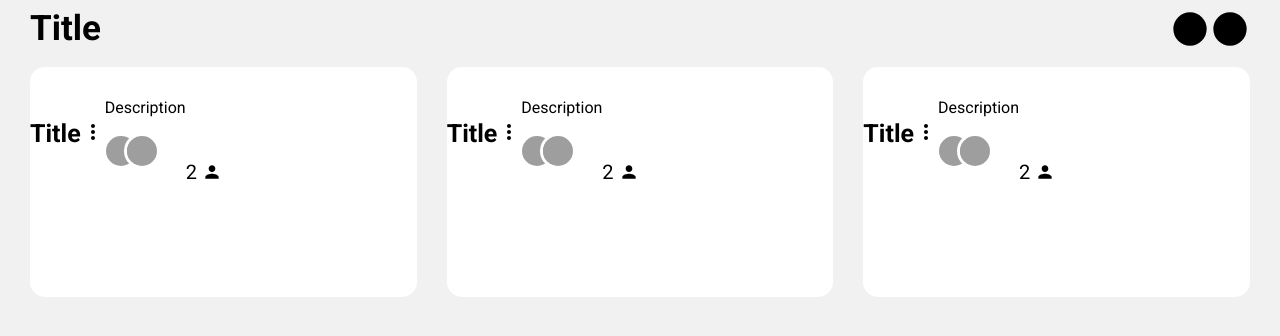
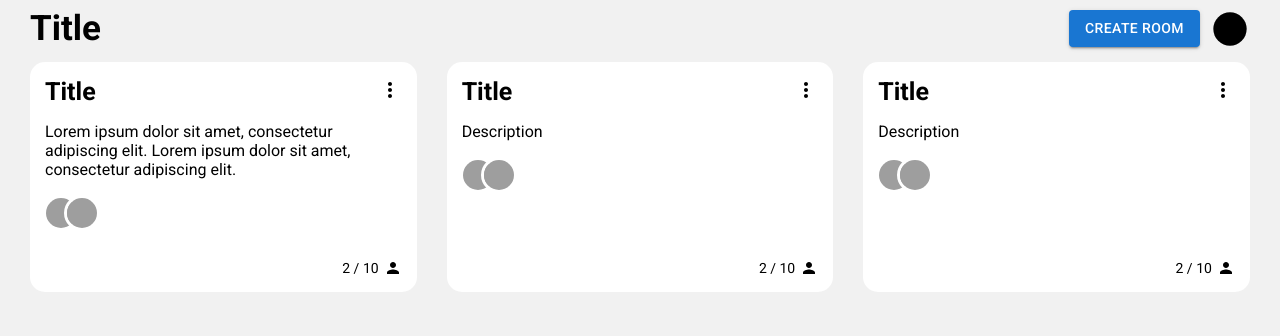
Before and after one commit to gurland/int20h-videoapp, a React (Create React App) app in the folder frontend_service/: page / in a window 1280 px wide. Shown: the top 336 px of the page. Built offline with nearby package versions, Linux system fonts and the light colour scheme; grey boxes are pictures that could not be loaded.

Commit message:
update layout for homepage

```diff
--- a/frontend_service/src/App.scss
+++ b/frontend_service/src/App.scss
@@ -14,8 +14,12 @@ body {
     }
     .app-content {
       height: calc(100% - 60px);
-      padding: 10px 30px 30px 30px;
+      padding: 5px 30px 30px 30px;
+      transition: padding .2s ease-in-out;
 
+      @media screen and (max-width: 991px) {
+        padding: 5px 15px 15px 15px;
+      }
     }
   }
 
--- a/frontend_service/src/components/header/Header.scss
+++ b/frontend_service/src/components/header/Header.scss
@@ -4,6 +4,9 @@
   align-items: center;
   padding: 0 30px;
 
+  @media screen and (max-width: 991px) {
+    padding: 0 15px;
+  }
   .group {
     display: flex;
     align-items: center;
@@ -11,9 +14,13 @@
     h1 {
       margin: 0;
       font-size: 35px;
+
+      @media screen and (max-width: 667px) {
+        display: none;
+      }
     }
-    .MuiSvgIcon-root {
-      padding: auto;
+    .MuiButton-root {
+      margin-right: 10px;
     }
   }
 }
--- a/frontend_service/src/components/header/Header.tsx
+++ b/frontend_service/src/components/header/Header.tsx
@@ -1,6 +1,7 @@
 import React from 'react';
 import './Header.scss';
 import Brightness1Icon from '@mui/icons-material/Brightness1';
+import Button from '@mui/material/Button';
 
 function Header() {
     return (
@@ -9,7 +10,7 @@ function Header() {
                 <h1>Title</h1>
             </div>
             <div className="group">
-                <Brightness1Icon sx={{ fontSize: 40 }} />
+                <Button variant="contained">Create room</Button>
                 <Brightness1Icon sx={{ fontSize: 40 }} />
             </div>
         </div>
--- a/frontend_service/src/pages/homepage/Homepage.scss
+++ b/frontend_service/src/pages/homepage/Homepage.scss
@@ -1,27 +1,38 @@
+
+.cards-wrap {
+  display: flex;
+  margin: 0 -15px;
+  flex-wrap: wrap;
+  transition: margin .2s ease-in-out;
+
+  @media screen and (max-width: 991px) {
+    margin: 0 -7.5px;
+  }
+  .room-card {
+    width: 33.33%;
+    transition: width .2s ease-in-out;
+
+    @media screen and (max-width: 991px) {
+      width: 50%;
+    }
+    @media screen and (max-width: 667px) {
+      width: 100%;
+    }
 
     .card-wrap {
-  display: flex;
-  margin: 0 -15px;
-  // flex-wrap: wrap;
-
-  .room-card {
       background: white;
       display: flex;
       flex-direction: column;
       border-radius: 15px;
       padding: 15px;
-    margin: 0 15px;
-    width: 33%;
-    min-height: 200px;
+      margin: 0 15px 30px;
+      height: 200px;
       cursor: pointer;
       transition: box-shadow .2s ease-in-out;
 
-    // @include for_breakpoint(tablet) {
-    //   width: 50%;
-    // }
-    // @include for_breakpoint(mobile) {
-    //   width: 100%;
-    // }
+      @media screen and (max-width: 991px) {
+        margin: 0 7.5px 15px;
+      }
       &:hover {
         box-shadow: rgba(149, 157, 165, 0.2) 0px 8px 24px;
       }
@@ -37,7 +48,11 @@
       }
       .content {
         .description {
-
+          // overflow: hidden;
+          // white-space: nowrap;
+          // text-overflow: ellipsis;
+          max-height: 70px;
+          overflow: auto;
         }
         .user-wrap {
           display: flex;
@@ -62,7 +77,7 @@
           display: flex;
           align-items: center;
           justify-content: center;
-        font-size: 20px;
+          font-size: 14px;
 
           .MuiSvgIcon-root {
             margin-left: 5px;
@@ -71,3 +86,4 @@
       }
     }
   }
+}
--- a/frontend_service/src/pages/homepage/Homepage.tsx
+++ b/frontend_service/src/pages/homepage/Homepage.tsx
@@ -7,8 +7,10 @@ function Homepage() {
     const rooms = [
         {
             id: 1,
+            maxUsers: 10,
             title: 'Title',
-            description: 'Description',
+            description:
+                'Lorem ipsum dolor sit amet, consectetur adipiscing elit. Lorem ipsum dolor sit amet, consectetur adipiscing elit.',
             userList: [
                 {
                     id: 1,
@@ -26,6 +28,7 @@ function Homepage() {
         },
         {
             id: 2,
+            maxUsers: 10,
             title: 'Title',
             description: 'Description',
             userList: [
@@ -45,6 +48,7 @@ function Homepage() {
         },
         {
             id: 3,
+            maxUsers: 10,
             title: 'Title',
             description: 'Description',
             userList: [
@@ -65,7 +69,7 @@ function Homepage() {
     ];
 
     return (
-        <div className="card-wrap">
+        <div className="cards-wrap">
             {rooms.map((item) => (
                 <div key={item.id} className="room-card">
                     <div className="card-wrap">
@@ -85,8 +89,8 @@ function Homepage() {
                         </div>
                         <div className="footer">
                             <div className="status">
-                                {item.userList.length}
-                                <PersonIcon sx={{ fontSize: 20 }} />
+                                {item.userList.length} / {item.maxUsers}
+                                <PersonIcon sx={{ fontSize: 18 }} />
                             </div>
                         </div>
                     </div>
```
Lines whose indentation alone changed are shown as unchanged.
